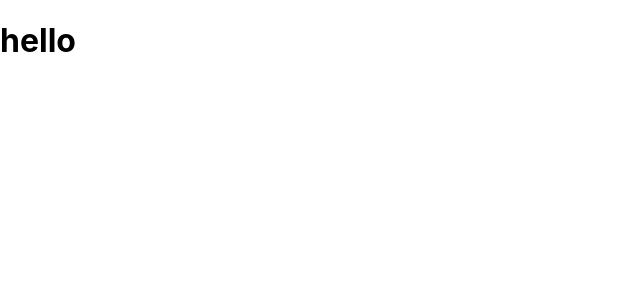
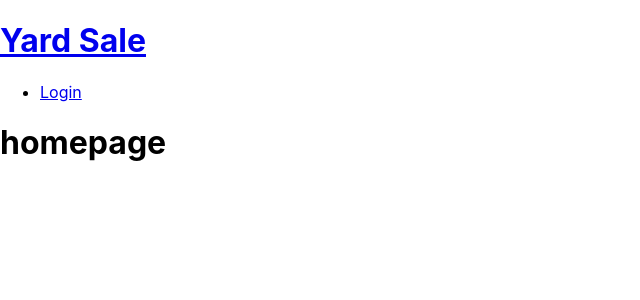
Before and after one commit to Adolfo-G/Home-Bazaar-eCommerce, a React (Create React App) app in the folder client/: page / in a window 1280 px wide. Shown: the top 300 px of the page, without its empty margins (0-640 px from the left). Built offline with nearby package versions, Linux system fonts and the light colour scheme.

Commit message:
added auth file for client side/ started on homepage navbar

```diff
--- a/client/package.json
+++ b/client/package.json
@@ -7,6 +7,7 @@
     "@testing-library/jest-dom": "^5.16.4",
     "@testing-library/react": "^13.2.0",
     "@testing-library/user-event": "^13.5.0",
+    "jwt-decode": "^3.1.2",
     "react": "^18.1.0",
     "react-dom": "^18.1.0",
     "react-router-dom": "^6.3.0",
--- a/client/src/App.js
+++ b/client/src/App.js
@@ -7,6 +7,8 @@ import {
   createHttpLink,
 } from '@apollo/client';
 import { setContext } from '@apollo/client/link/context';
+import Home from './pages/Home';
+import Navbar from './components/Navbar';
 
 const httpLink = createHttpLink({
   uri: '/graphql',
@@ -30,7 +32,15 @@ const client = new ApolloClient({
 function App() {
   return (
     <ApolloProvider client={client}>
-    <h1>hello</h1>
+    <Router>
+      <Navbar/>
+      <Routes>
+        <Route
+        path="/"
+        element={<Home/>}
+        />
+      </Routes>
+    </Router>
     </ApolloProvider>
   );
 }
--- /dev/null
+++ b/client/src/components/Navbar.js
@@ -0,0 +1,44 @@
+import React from "react";
+import { Link } from "react-router-dom";
+import Auth from '../utils/auth'
+
+function Navbar() {
+    function showNavLoginStatus() {
+        if (Auth.loggedIn()) {
+            return (
+                <ul>
+                    <li>
+                        <a href="/" onClick={() => Auth.logout()}>
+                            Logout
+                        </a>
+                    </li>
+                </ul>
+            );
+        } else {
+            return (
+                <ul>
+                    <li>
+                        <Link to="/">
+                            Login
+                        </Link>
+                    </li>
+                </ul>
+            )
+        }
+    }
+    return (
+        <header>
+          <h1>
+            <Link to="/">
+              Yard Sale
+            </Link>
+          </h1>
+
+          <nav>
+            {showNavLoginStatus()}
+          </nav>
+        </header>
+      );
+}
+
+export default Navbar;
--- /dev/null
+++ b/client/src/pages/Home.js
@@ -0,0 +1,9 @@
+import React from "react";
+
+const Home =()=>{
+    return(
+        <h1>homepage</h1>
+    )
+}
+
+export default Home;
--- /dev/null
+++ b/client/src/utils/auth.js
@@ -0,0 +1,45 @@
+import decode from 'jwt-decode';
+
+class AuthService {
+  getProfile() {
+    return decode(this.getToken());
+  }
+
+  loggedIn() {
+    // Checks if there is a saved token and it's still valid
+    const token = this.getToken();
+    return !!token && !this.isTokenExpired(token);
+  }
+
+  isTokenExpired(token) {
+    try {
+      const decoded = decode(token);
+      if (decoded.exp < Date.now() / 1000) {
+        return true;
+      } else return false;
+    } catch (err) {
+      return false;
+    }
+  }
+
+  getToken() {
+    // Retrieves the user token from localStorage
+    return localStorage.getItem('id_token');
+  }
+
+  login(idToken) {
+    // Saves user token to localStorage
+    localStorage.setItem('id_token', idToken);
+
+    window.location.assign('/');
+  }
+
+  logout() {
+    // Clear user token and profile data from localStorage
+    localStorage.removeItem('id_token');
+    // this will reload the page and reset the state of the application
+    window.location.assign('/');
+  }
+}
+
+export default new AuthService();
```
Also changed, not shown: 1 other file (tests, documents, lock files or other folders).
